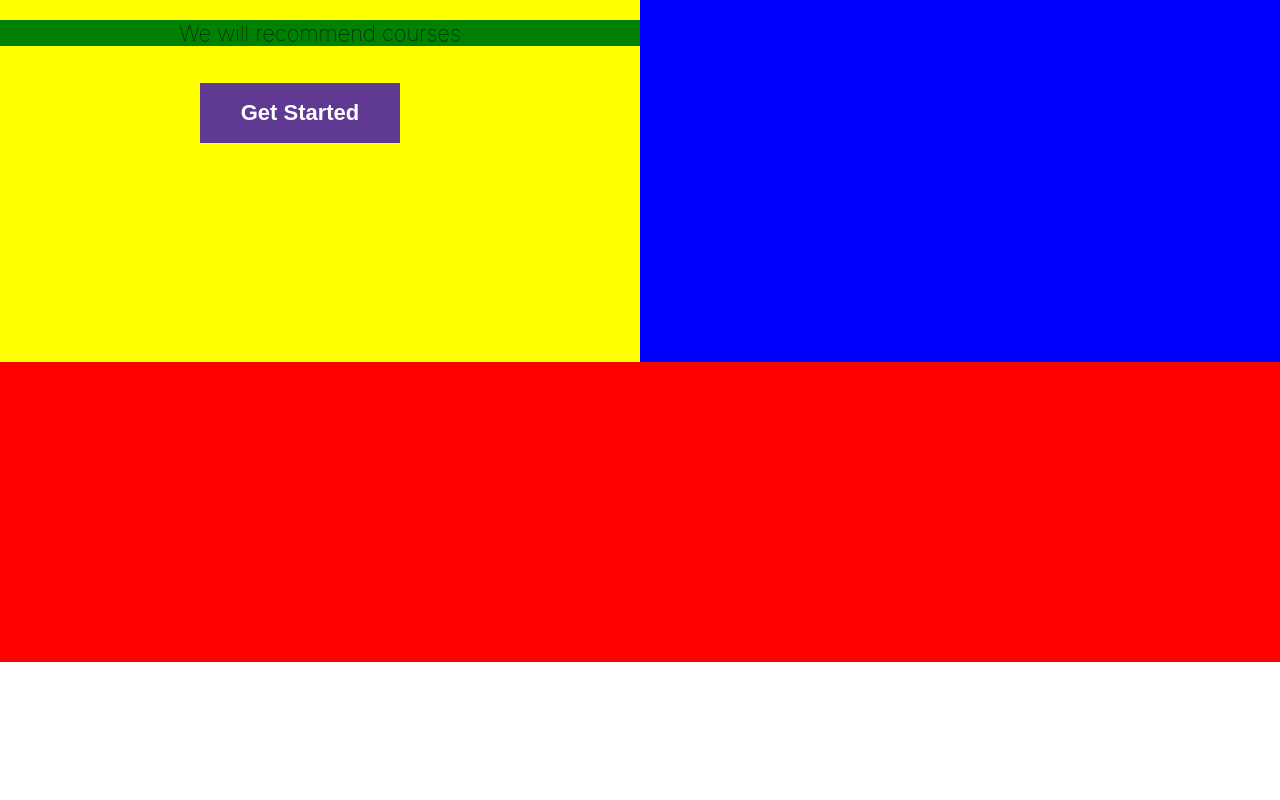
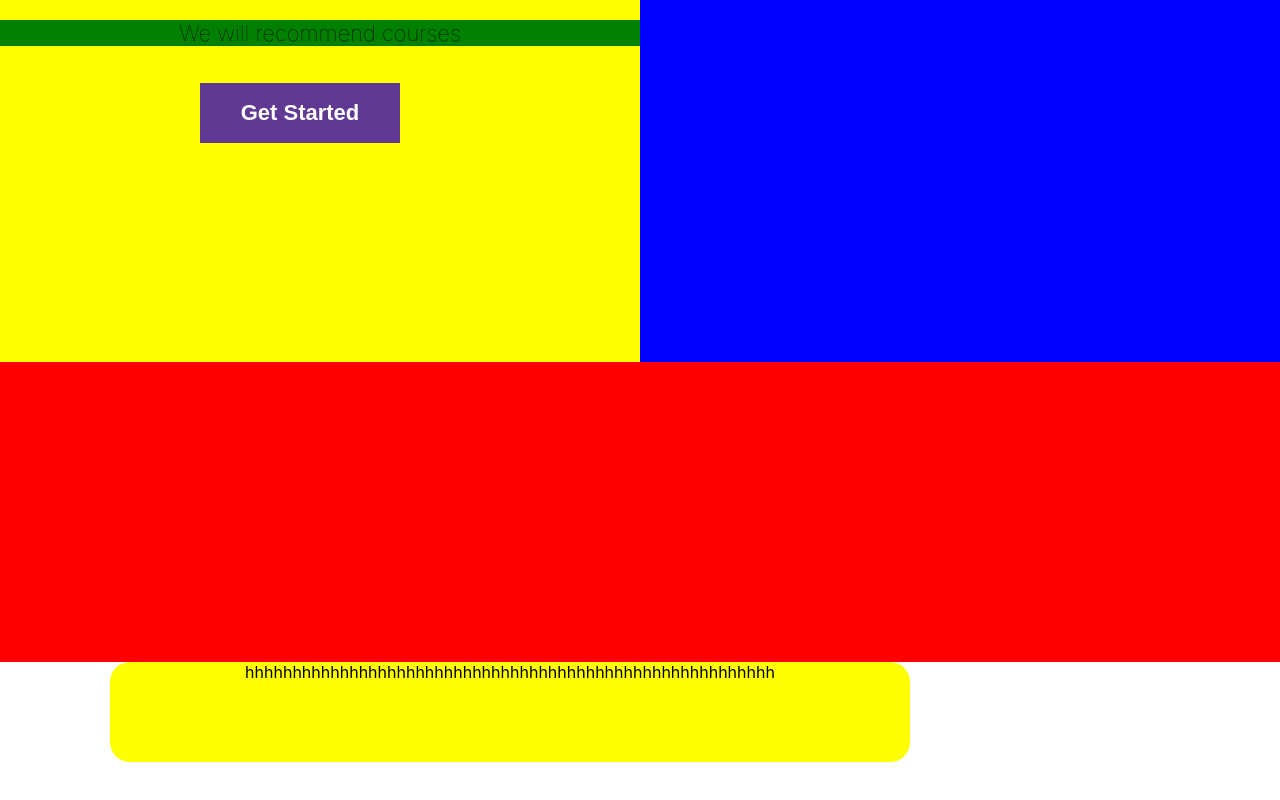
Before and after one commit to Melat16/LMS-Lucy, a React (Create React App) app: page / in a window 1280 px wide. Shown: the part 228-1028 px from the top of the page. Before the commit the page ends 890 px from the top, so only its background shows below. Built offline with nearby package versions, Linux system fonts and the light colour scheme.

Commit message:
why choose us section

```diff
--- a/src/App.js
+++ b/src/App.js
@@ -1,13 +1,15 @@
 import './App.css';
 import Home from './components/Home';
 import Navbar from './components/Navbar';
+import WhyChooseUs from './components/WhyChooseUs';
+
 
 function App() {
   return (
     <div className="App">
       <Navbar/>
     <Home/>
-
+    <WhyChooseUs/>
     </div>
   );
 }
--- /dev/null
+++ b/src/components/WhyChooseUs.js
@@ -0,0 +1,26 @@
+import react from 'react';
+import styled from "styled-components"
+const Container = styled.div`
+height :100vh;
+`
+const Sub = styled.div`
+height:100px;
+width:800px;
+background:yellow;
+margin-left:110px;
+border-radius:20px;
+`
+const P =styled.div`
+
+`
+export default function WhyChooseUs(){
+    return(
+
+<Container>
+    <Sub>
+
+        <P>hhhhhhhhhhhhhhhhhhhhhhhhhhhhhhhhhhhhhhhhhhhhhhhhhhhhhhhh</P>
+    </Sub>
+</Container>
+    )
+}
```
